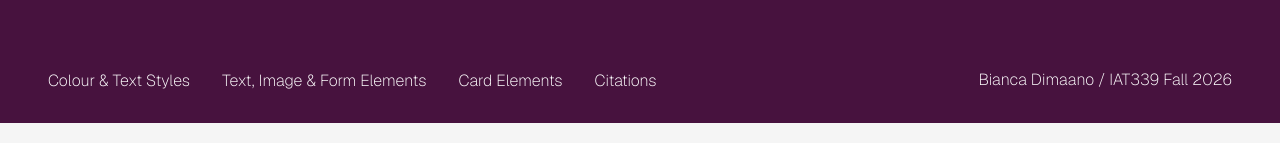
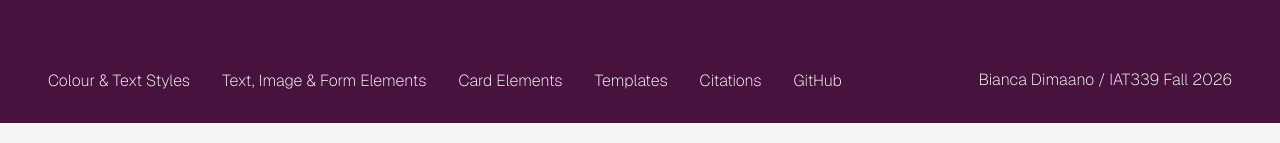
Before and after one commit to biancadimaano/iat339-portfolio, a React (Vite) app: page / in a window 1280 px wide. Shown: the part 205-348 px from the top of the page. Built offline with nearby package versions, Linux system fonts and the light colour scheme; a web font is replaced by a local one.

Commit message:
add missing navbar links

```diff
--- a/src/pages/StyleGuide.jsx
+++ b/src/pages/StyleGuide.jsx
@@ -34,7 +34,13 @@ function StyleGuide() {
                   <a href="#card-section">Card Elements</a>
                 </li>
                 <li>
+                  <a href="#templates-section">Templates</a>
+                </li>
+                <li>
                   <a href="#citations-section">Citations</a>
+                </li>
+                <li>
+                  <a href="https://github.com/biancadimaano/iat339-portfolio" target="_blank">GitHub</a>
                 </li>
               </ul>
             </nav>
```
